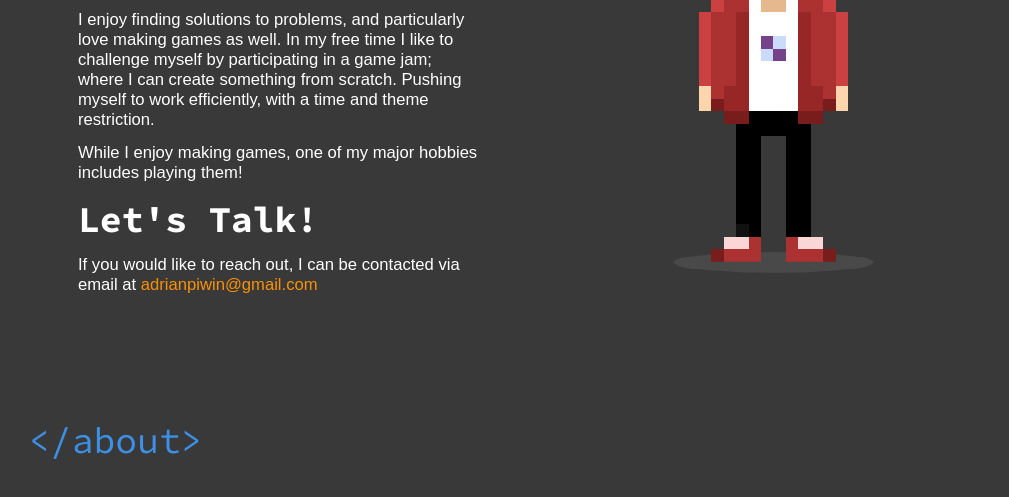
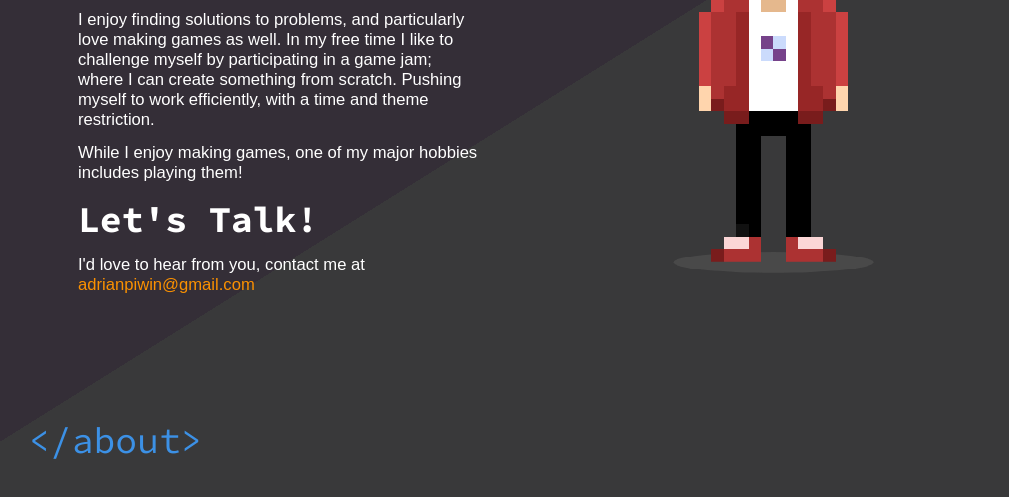
Before and after one commit to Adrian-Piwin/Adrian-Piwin.github.io, a plain HTML site: page index.html in a window 1280 px wide. Shown: the part 2315-2812 px from the top of the page, without its empty margins (114-1123 px from the left). Drawn offline with Linux system fonts and the light colour scheme.

Commit message:
Update about page

```diff
--- a/index.html
+++ b/index.html
@@ -149,7 +149,7 @@
     </div>
 
     <!-- About Page -->
-    <div id="about" class="page" style="background-color: #39393A;">
+    <div id="about" class="page" style="background: linear-gradient(to right bottom, #342E37 50%, #39393A 50%);">
         <div class="page-title">&ltabout&gt</div>
 
         <div id="about-wrap">
@@ -160,7 +160,7 @@
                 <div class="about-txt">While I enjoy making games, one of my major hobbies includes playing them!</div>
 
                 <div id="about-title">Let's Talk!</div>
-                <div class="about-txt">If you would like to reach out, I can be contacted via email at <span style="color: #FB9101;">adrianpiwin@gmail.com</span></div>
+                <div class="about-txt">I'd love to hear from you, contact me at <span style="color: #FB9101;">adrianpiwin@gmail.com</span></div>
             </div>
 
             <a href="https://pdfhost.io/v/BmHpaWLDw_ADRIAN_PIWIN_RESUME" target="_blank" id="about-img-link">
```
